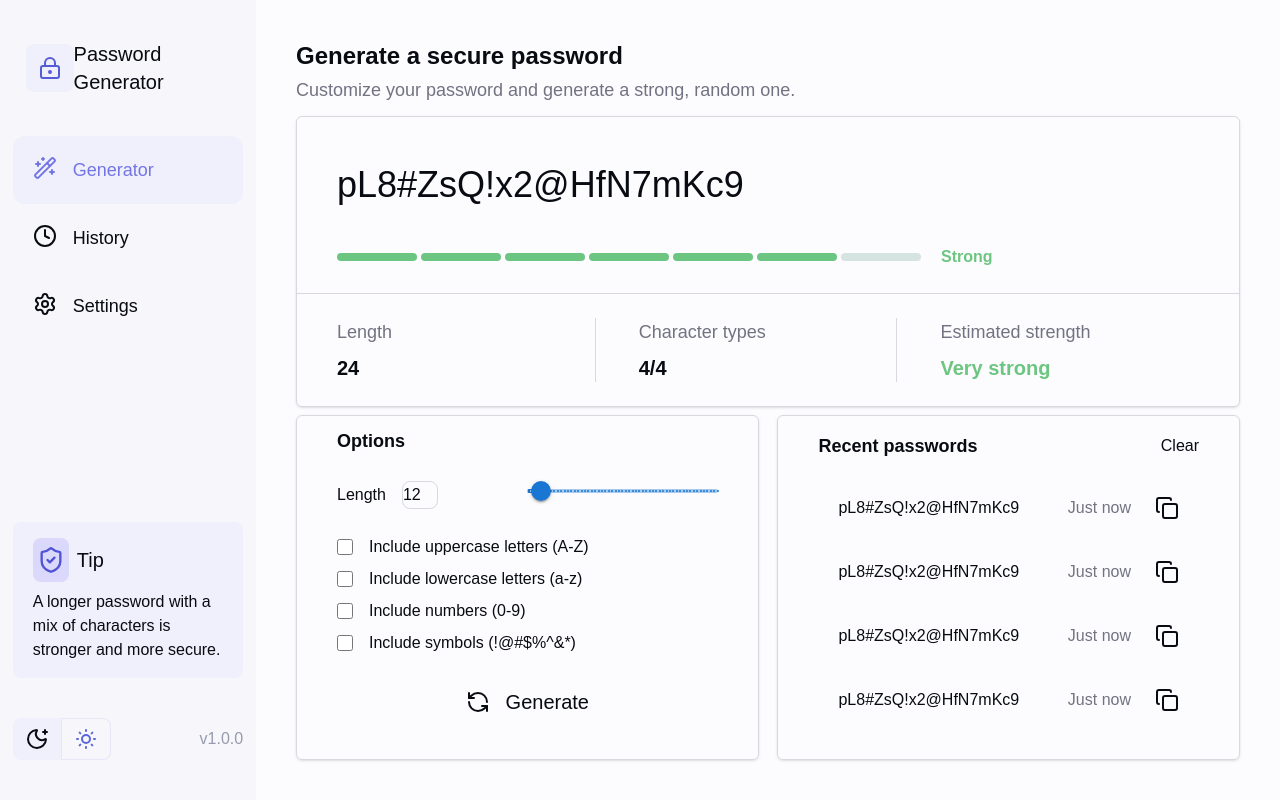
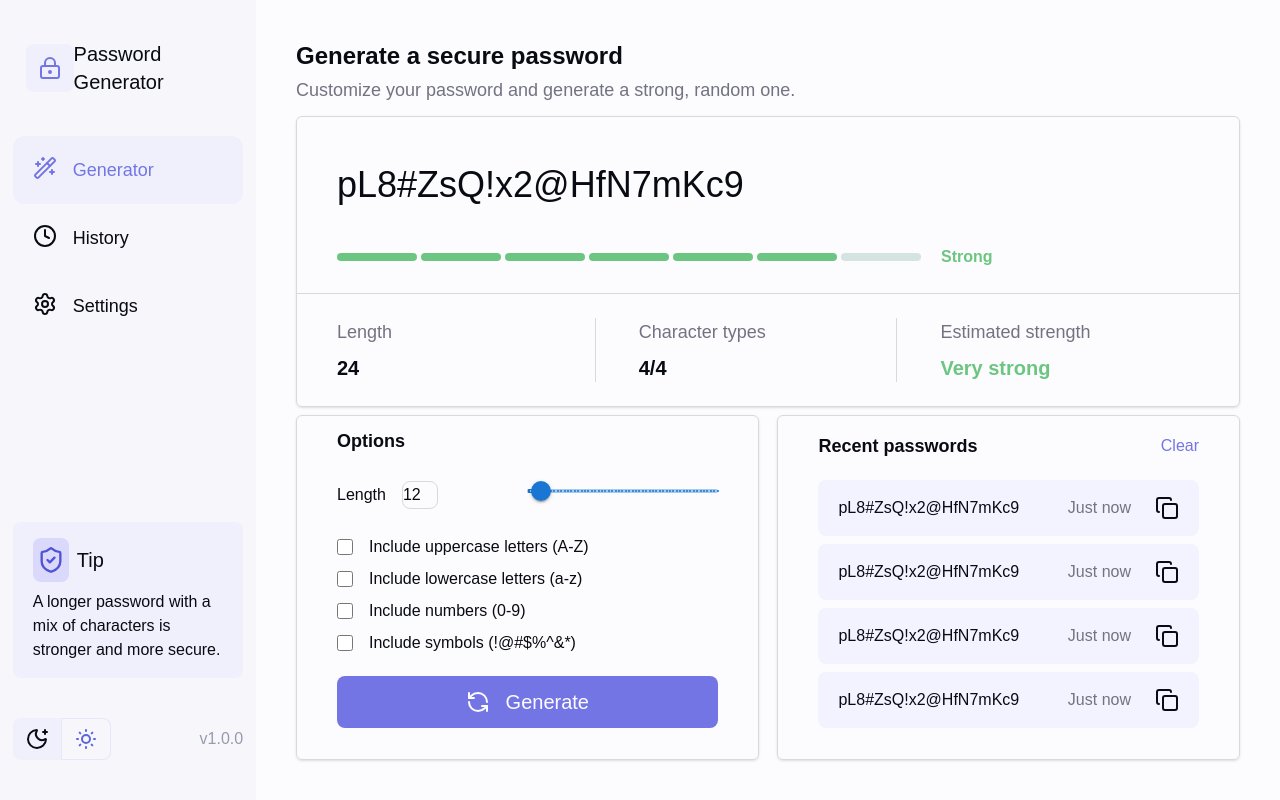
Before and after one commit to katerynashvets/password-generator-desktop, a Next.js app: page / in a window 1280 px wide. Built offline with nearby package versions, Linux system fonts and the light colour scheme.

Commit message:
feat: add theme-aware navigation

```diff
--- a/src/app/globals.css
+++ b/src/app/globals.css
@@ -9,7 +9,11 @@
   --text-primary: #090b12;
   --text-secondary: #727282;
   --text-green: #6cc681;
+  --text-active: #7375e5;
   --border-container: #d8d9de;
+  --background-item: #f2f3fe;
+  --accent-color: #6049d0;
+  --text-light: #fcfcfe;
 }
 
 :root[data-theme='dark'] {
@@ -20,8 +24,12 @@
   --background-selected: #25293d;
   --text-primary: #fcfcfe;
   --text-secondary: #b9c4d0;
+  --text-active: #7375e5;
   --text-green: #6cc681;
   --border-container: #33374a;
+  --background-item: #151a22;
+  --accent-color: #6049d0;
+  --text-light: #fcfcfe;
 }
 
 @theme inline {
--- a/src/app/layout.tsx
+++ b/src/app/layout.tsx
@@ -21,11 +21,11 @@ export default function RootLayout({ children }: LayoutProps<'/'>) {
   return (
     <html
       lang='en'
-      className={`${geistSans.variable} ${geistMono.variable} h-full antialiased`}
+      className={`${geistSans.variable} ${geistMono.variable} antialiased`}
     >
       <body className='min-h-full flex flex-row'>
         <Navigation />
-        <div className='flex flex-col w-[80%] p-10 bg-[var(--background)] text-[var(--text-primary)]'>
+        <div className='flex flex-col w-[80%] h-screen p-10 bg-[var(--background)] text-[var(--text-primary)]'>
           {children}
         </div>
       </body>
--- a/src/components/Navigation.tsx
+++ b/src/components/Navigation.tsx
@@ -24,7 +24,7 @@ export default function Navigation() {
     <div className='w-[20%] bg-[var(--background-navi)] flex flex-col items-center justify-between'>
       <div className='w-full flex flex-col items-center'>
         <div className='flex w-[80%] justify-between items-center my-10'>
-          <div className='bg-[var(--background-navi-secondary)] rounded-lg p-3 text-[#555cd8]'>
+          <div className='bg-[var(--background-navi-secondary)] rounded-lg p-3 text-[var(--text-active)]'>
             <svg
               xmlns='http://www.w3.org/2000/svg'
               width='24'
@@ -49,7 +49,7 @@ export default function Navigation() {
         <div className='w-full flex flex-col items-center text-[var(--text-primary)]'>
           <Link
             href='/'
-            className={`flex gap-4 w-[90%] px-5 py-5 ${active === NavigationType.generator ? 'bg-[var(--background-navi-secondary)] text-[#7375e5] rounded-xl' : ''}`}
+            className={`flex gap-4 w-[90%] px-5 py-5 ${active === NavigationType.generator ? 'bg-[var(--background-navi-secondary)] text-[var(--text-active)] rounded-xl' : ''}`}
           >
             <svg
               xmlns='http://www.w3.org/2000/svg'
@@ -75,7 +75,7 @@ export default function Navigation() {
             <span className='text-lg'>Generator</span>
           </Link>
           <Link
-            className={`flex gap-4 w-[90%] px-5 py-5 ${active === NavigationType.history ? 'bg-[var(--background-navi-secondary)] text-[#7375e5] rounded-xl' : ''}`}
+            className={`flex gap-4 w-[90%] px-5 py-5 ${active === NavigationType.history ? 'bg-[var(--background-navi-secondary)] text-[var(--text-active)] rounded-xl' : ''}`}
             href='/history'
           >
             <svg
@@ -96,7 +96,7 @@ export default function Navigation() {
             <span className='text-lg'>History</span>
           </Link>
           <Link
-            className={`flex gap-4 w-[90%] px-5 py-5 ${active === NavigationType.settings ? 'bg-[var(--background-navi-secondary)] text-[#7375e5] rounded-xl' : ''}`}
+            className={`flex gap-4 w-[90%] px-5 py-5 ${active === NavigationType.settings ? 'bg-[var(--background-navi-secondary)] text-[var(--text-active)] rounded-xl' : ''}`}
             href='/settings'
           >
             <svg
@@ -118,7 +118,7 @@ export default function Navigation() {
           </Link>
         </div>
       </div>
-      <div className='w-[90%] flex flex-col itens-center mb-10 gap-10'>
+      <div className='w-[90%] flex flex-col mb-10 gap-10'>
         <div className='bg-[var(--background-navi-secondary)] rounded-lg px-5 py-4'>
           <div className='flex items-center gap-2 mb-2'>
             <div className='bg-[var(--background-selected)] text-[#5153d5] rounded-lg py-2 px-1'>
```
